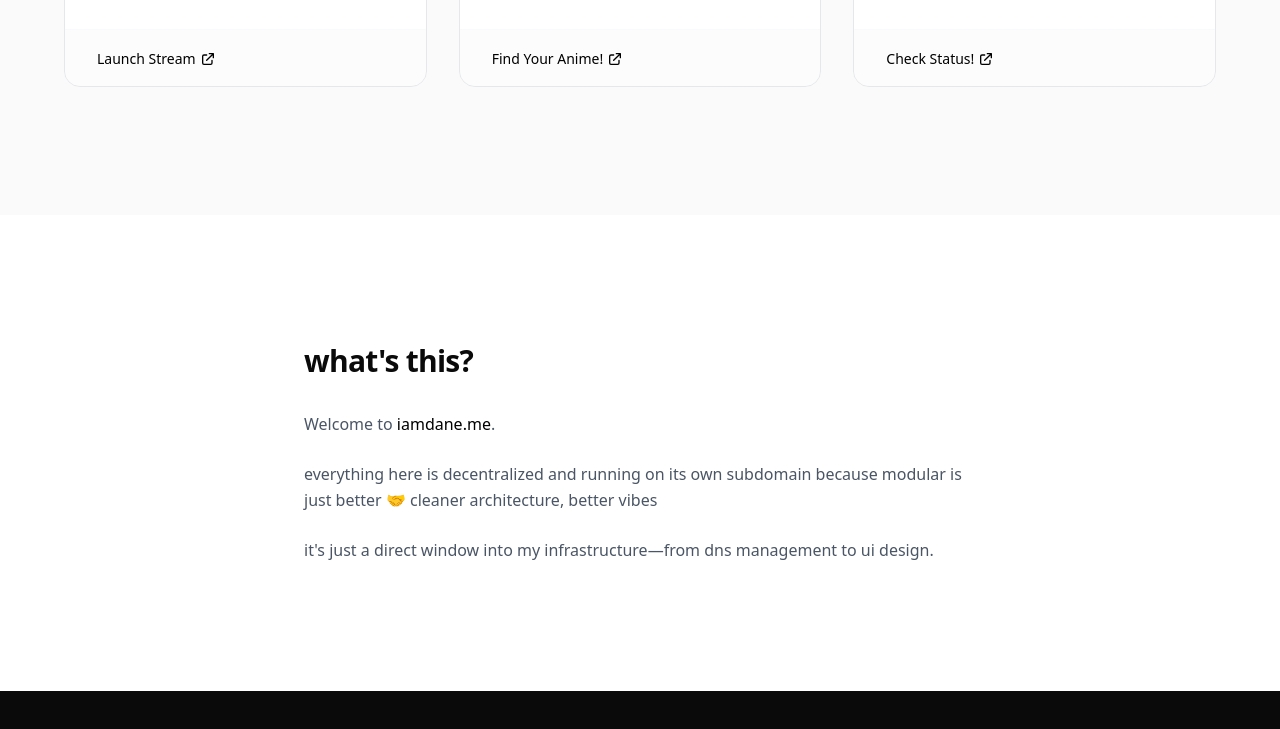
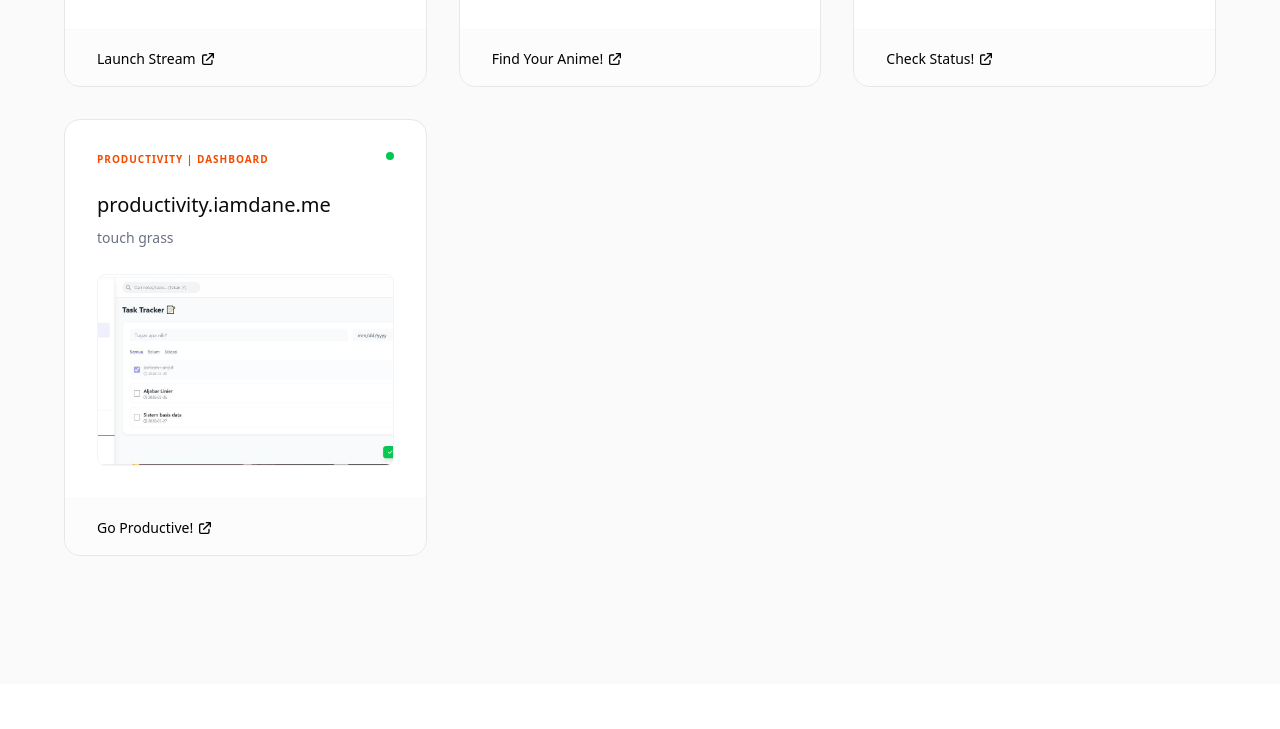
Before and after one commit to Hotaru-git3/iamdane-log, a website: page index.html in a window 1280 px wide. Shown: the part 1474-2203 px from the top of the page. Drawn offline with Linux system fonts and the light colour scheme.

Commit message:
add productivity

```diff
--- a/index.html
+++ b/index.html
@@ -355,6 +355,67 @@
                 </a>
               </div>
             </div>
+
+            <div
+              onclick="window.open('https://productivity.iamdane.me', '_blank')"
+              class="group bg-white rounded-2xl border border-gray-200 overflow-hidden transition-all duration-300 hover:shadow-xl hover:shadow-gray-200/50 hover:-translate-y-1 hover:border-gray-300 flex flex-col h-full cursor-pointer"
+            >
+              <div class="p-8 pb-0 flex flex-col flex-grow">
+                <div class="mb-6 flex justify-between items-start">
+                  <span
+                    class="text-[10px] font-bold uppercase tracking-widest text-orange-600"
+                    >Productivity | Dashboard</span
+                  >
+                  <div class="w-2 h-2 rounded-full bg-green-500"></div>
+                </div>
+                <h3
+                  class="text-xl font-medium mb-2 group-hover:text-orange-600 transition-colors"
+                >
+                  productivity.iamdane.me
+                </h3>
+                <p
+                  class="text-gray-500 text-sm leading-relaxed mb-6 font-light"
+                >
+                  touch grass
+                </p>
+              </div>
+
+              <div class="px-8 pb-8 mt-auto">
+                <div
+                  class="h-48 w-full rounded-lg overflow-hidden border border-gray-100 bg-gray-50 relative"
+                >
+                  <img
+                    src="./public/productivity.jpeg"
+                    alt="Status Preview"
+                    class="w-full h-full object-cover transition-transform duration-500 group-hover:scale-105"
+                  />
+                </div>
+              </div>
+
+              <div class="px-8 py-4 border-t border-gray-50 bg-gray-50/50">
+                <a
+                  href="https://productivity.iamdane.me"
+                  target="_blank"
+                  class="inline-flex items-center text-sm font-medium text-black hover:opacity-70 transition-opacity"
+                >
+                  Go Productive!
+                  <svg
+                    class="w-4 h-4 ml-1"
+                    fill="none"
+                    stroke="currentColor"
+                    viewBox="0 0 24 24"
+                  >
+                    <path
+                      stroke-linecap="round"
+                      stroke-linejoin="round"
+                      stroke-width="2"
+                      d="M10 6H6a2 2 0 00-2 2v10a2 2 0 002 2h10a2 2 0 002-2v-4M14 4h6m0 0v6m0-6L10 14"
+                    ></path>
+                  </svg>
+                </a>
+              </div>
+            </div>
+
           </div>
         </div>
       </section>
```
Also changed, not shown: public/productivity.jpeg (added), 1 other file.
